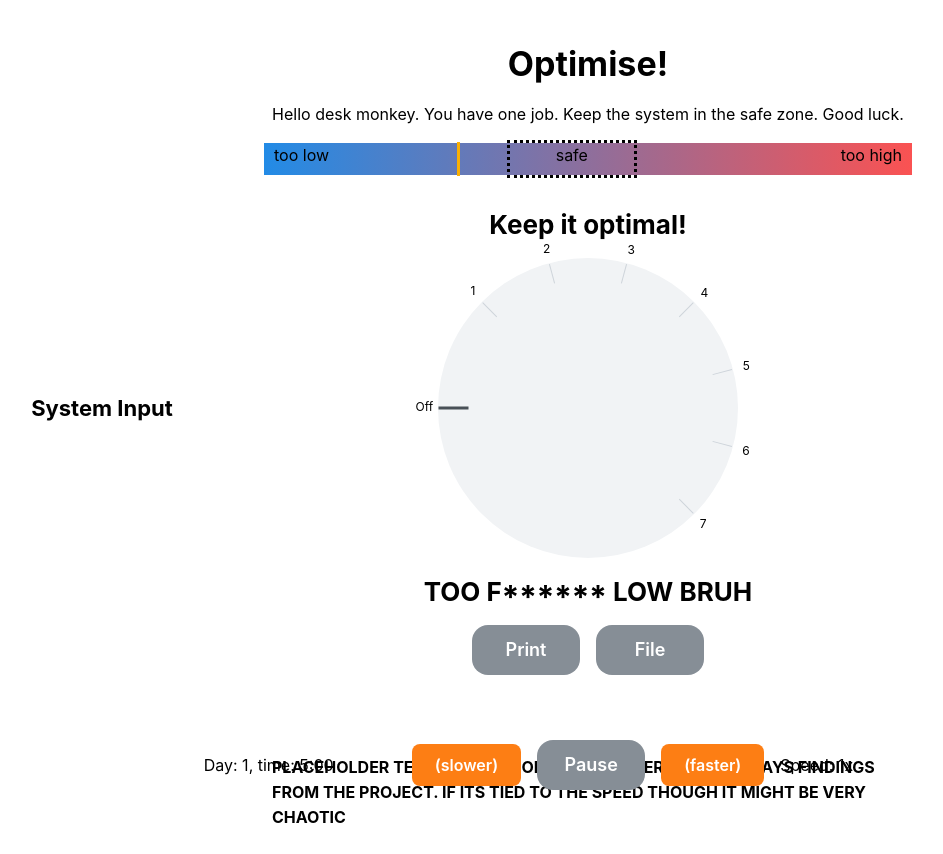
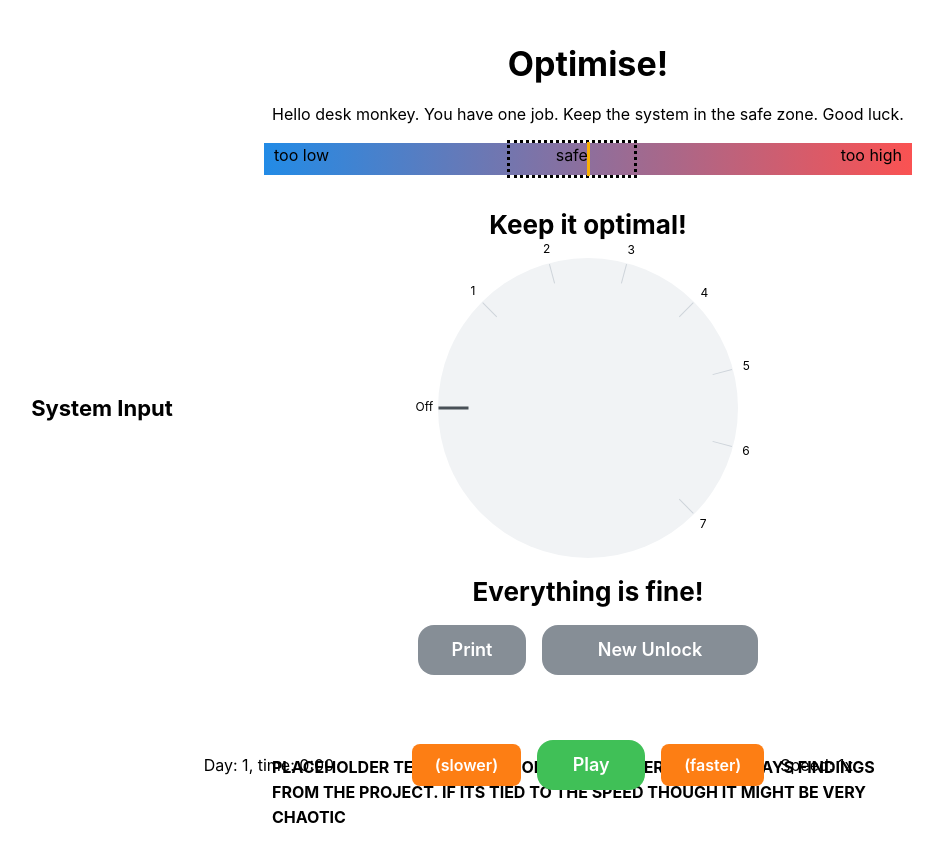
Before and after one commit to ChristianAoC/optimise, a React (Vite) app: page / in a window 1280 px wide. Shown: the whole page, without its empty margins (52-995 px from the left). Built offline with nearby package versions, Linux system fonts and the light colour scheme.

Commit message:
start the game PAUSED

```diff
--- a/src/App.jsx
+++ b/src/App.jsx
@@ -37,7 +37,7 @@ export default function App() {
      135: 70
   }
 
-  const [gamePaused, setGamePaused] = useState(false);
+  const [gamePaused, setGamePaused] = useState(true);
   const delay = Number(params.get("delay")) || 1000;
   const [gameTurn, setGameTurn] = useState(24);
 
@@ -105,6 +105,22 @@ export default function App() {
     temp = (temp-21)*5
   }
 
+  /*
+  * function that checks whether the game is in a fail state
+  * if fail,
+  *   pause game,
+  *   pop up message about how long you survived and how much of the system knowledge you uncoverred ,
+  *   and offer a restart game button - need a reset function :)
+  * */
+  function failStateCheck(temp){
+
+    if (temp<=lowerLimit){
+
+    }
+    else if (temp>=upperLimit){
+
+    }
+  }
 
   return (
   <MantineProvider>
@@ -203,7 +219,7 @@ export default function App() {
           <Center>
           <Button w="6em" id="printButton" variant="filled" color="gray" size="lg" radius="lg" onClick={(e) => print()}>Print</Button>
           <Space w="md" />
-          <Button w="6em" id="increaseVar" variant="filled" color="gray" size="lg" radius="lg">File</Button>
+          <Button w="12em" id="unlockTempSensorButton" variant="filled" color="gray" size="lg" radius="lg">New Unlock</Button>
           </Center>
         </Grid.Col>
 
@@ -227,7 +243,7 @@ export default function App() {
           <Group id="app-footer">
             <Text w="12em">Day: {Math.floor(gameTurn/24)}, time: {gameTurn % 24}:00</Text>
             <Button variant="filled" color="orange" size="md" radius="md" onClick={decreaseGameStepSize}>(slower)</Button>
-            <Button w="6em" id="gamePauseButton" variant="filled" color="gray" size="lg" radius="lg" onClick={(e) => pauseGame(e)}>Pause</Button>
+            <Button w="6em" id="gamePauseButton" variant="filled" color="green" size="lg" radius="lg" onClick={(e) => pauseGame(e)}>Play</Button>
             <Button variant="filled" color="orange" size="md" radius="md" onClick={increaseGameStepSize}>(faster)</Button>
             <Text w="12em">Speed: {(1/delay)*1000}x</Text>
           </Group>
```
